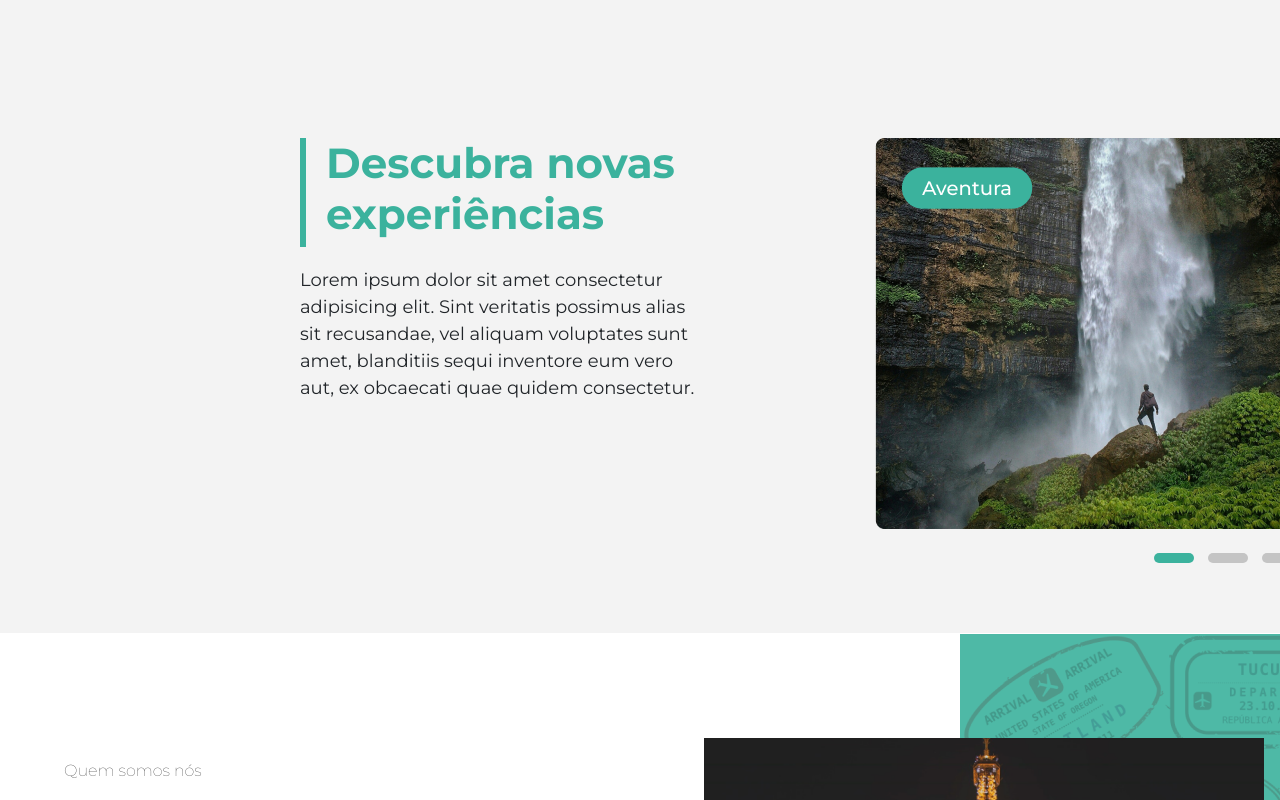
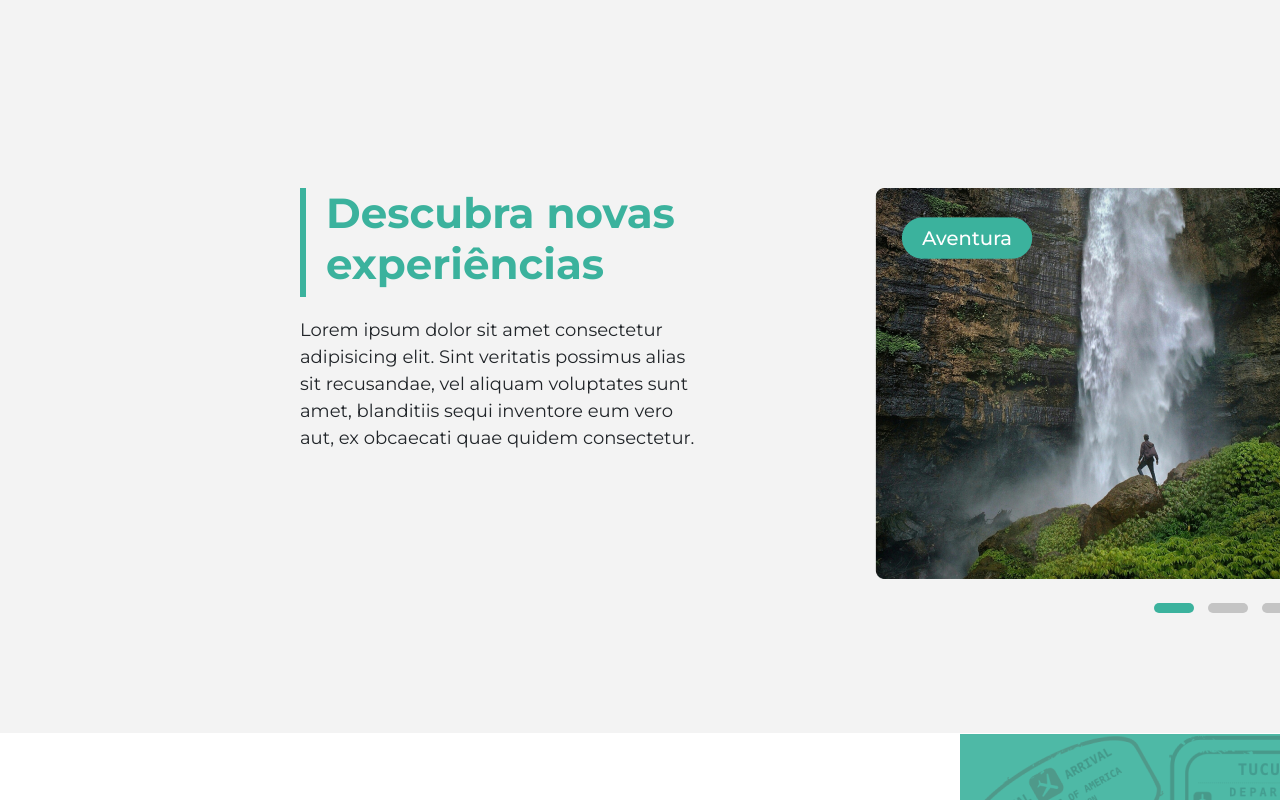
Before and after one commit to StartFuture/novi-frontend, a React (Create React App) app: page / in a window 1280 px wide. Shown: the part 660-1460 px from the top of the page. Built offline with nearby package versions, Linux system fonts and the light colour scheme; no server answers; the HTML template or start-up script is replaced by a standard one.

Commit message:
correcao de margem dos carrosseis

```diff
--- a/src/pages/landingPage/assets/css/landingPage.css
+++ b/src/pages/landingPage/assets/css/landingPage.css
@@ -2,7 +2,7 @@
 
 
 .carroselTopContainer {display: flex;
-margin: 70px 0px;
+margin: 120px 0px;
 height: 425px;
 min-width: 384px;
 justify-content: space-between;
--- a/src/pages/landingPage/components/CarrosselComment/style.ts
+++ b/src/pages/landingPage/components/CarrosselComment/style.ts
@@ -3,7 +3,7 @@ import styled from "styled-components"
 export const BoxCarrossel1 = styled.div`
 width: auto;
 height: auto;
-margin-top: 70px;
+margin-top: 110px;
 margin-left: 30px;
 
 .slideshow {
```
